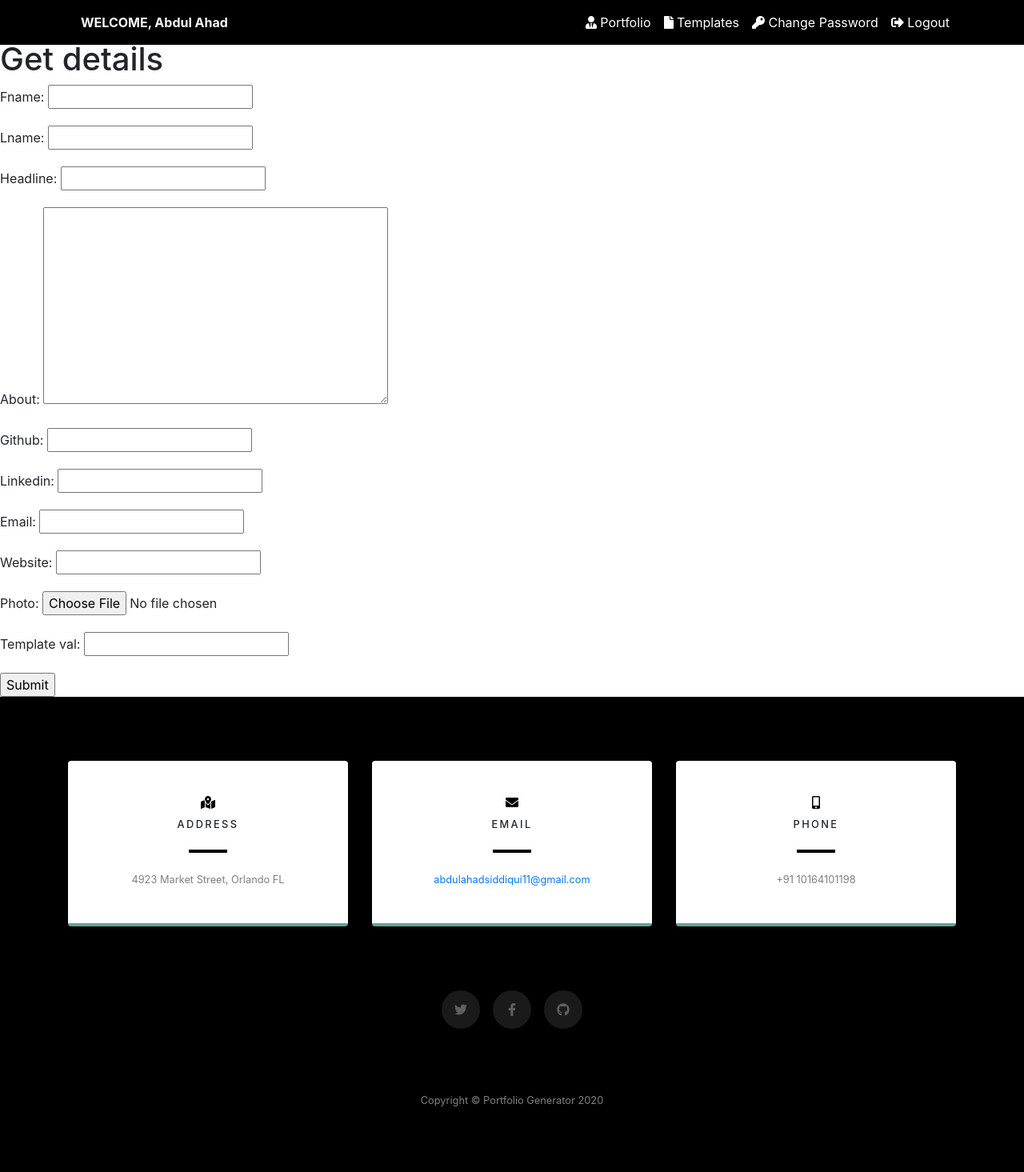
After one commit to AbdulAhadSiddiqui11/Portfolio-Generator, a Django app: page /details/ in a window 1280 px wide. The commit adds this page. Shown: the whole page at 80% size. Run offline with Django 3.2, Linux system fonts and the light colour scheme; a user stored in the database is signed in; some libraries are stand-ins or nearby versions.

Commit message:
Get Details backend part 1

```diff
--- a/auth/urls.py
+++ b/auth/urls.py
@@ -3,7 +3,7 @@ from . import views
 
 urlpatterns = [
     path('', views.index, name = 'auth'),
-    path('signin', views.login, name = 'login'),
+    path('signin', views.signin, name = 'signin'),
     path('signup', views.signup, name = 'signup'),
     path('logout', views.logout, name = 'logout'),
     path('', include('django.contrib.auth.urls'))
--- a/getdetails/models.py
+++ b/getdetails/models.py
@@ -5,6 +5,7 @@ from django.contrib.auth.models import User
 # TODO: Check the date function -> Add present date function
 
 class UserInfo(models.Model):
+
     fname = models.CharField(max_length = 50)
     lname = models.CharField(max_length = 50)
     headline = models.CharField(max_length = 250)
--- a/getdetails/urls.py
+++ b/getdetails/urls.py
@@ -2,5 +2,6 @@ from django.urls import path
 from . import views
 
 urlpatterns = [
-    # path('', views.index, name = 'details'),
+     path('', views.index, name = 'details'),
+     path('addportfolio', views.addUserPortfolio, name = 'add user portfolio')
 ]
--- a/getdetails/views.py
+++ b/getdetails/views.py
@@ -1,3 +1,69 @@
-from django.shortcuts import render
+from django import forms
+from django.shortcuts import render, redirect
+from django.contrib.auth.models import User
+from getdetails.models import UserInfo
+from django.contrib.auth.decorators import login_required
+import json
+
+'''
+
+TODOs
+
+getDetails ->   models -> one to one : user to user info
+                ajax -> more tables
+                templates -> more templates
+                css for get_details
+                testing -> unit and integration
+                broken links check
+                pics and animations
+
+'''
+
+
+class userInfoForm(forms.ModelForm):
+
+    fname = forms.CharField(max_length = 50)
+    lname = forms.CharField(max_length = 50)
+    headline = forms.CharField(max_length = 250)
+    about = forms.Textarea()
+    github = forms.CharField(max_length=150)
+    linkedin = forms.CharField(max_length=150)
+    email = forms.CharField(max_length=150)
+    website = forms.CharField(max_length=150)
+    photo = forms.ImageField()
+    template_val = forms.CharField(max_length=20)
+
+    def __init__(self, user, *args, **kwargs):
+        self.user = user
+        print(self.user)
+        super(userInfoForm, self).__init__(*args, **kwargs)
+
+    class Meta:
+        model = UserInfo
+        fields = ('fname', 'lname', 'headline', 'about', 'github', 'linkedin','email', 'website', 'photo', 'template_val')
+        exclude = ["user"]
+
 
 # Create your views here.
+@login_required
+def index(request):
+    form = userInfoForm(request.user)
+    return render(request, 'details.html', {'form' : form})
+
+
+@login_required
+def addUserPortfolio(request):
+    if request.method == 'POST':
+        form = userInfoForm(request.user, request.POST, request.FILES)
+        #data = json.loads(request.body.decode('utf-8'))
+        #print(data)
+        user_id = request.user.id
+        if form.is_valid() and not UserInfo.objects.filter(user__exact = user_id):
+            stock = form.save(commit = False)
+            stock.user = request.user
+            stock.save()
+            return render(request, 'details.html')
+        else:
+            return redirect('/details')
+    else:
+        return redirect('/details')
--- /dev/null
+++ b/templates/details.html
@@ -0,0 +1,92 @@
+{% extends "base.html" %}
+{% load static %}
+{% block content %}
+
+
+
+
+<nav class="navbar navbar-dark navbar-expand-sm fixed-top" style="background-color: black;">
+    <div class="container">
+        <button class="navbar-toggler" type="button" data-toggle="collapse" data-target="#Navbar">
+            <span class="navbar-toggler-icon"></span>
+        </button>
+        <!-- <a class="navbar-brand mr-auto" href="#"><img src="{% static 'logo.png' %}" width="60px" style="background-color:transparent;"></a> -->
+        <div class="collapse navbar-collapse" id="Navbar">
+            {% if user.is_authenticated %}
+            <span class="text-light font-weight-bold ml-3">WELCOME, {{user.first_name}}</span>
+            {% endif %}
+            <ul class="navbar-nav ml-auto">
+                {% if user.is_authenticated %}
+                <li class="nav-item active"><a class="nav-link" href="../portfolio"><i class="fas fa-user-tie"></i></span> Portfolio</a></li>
+                <li class="nav-item active"><a class="nav-link" href="../templates"><i class="fas fa-file"></i> Templates</a></li>
+                <li class="nav-item active"><a class="nav-link" href="{% url 'password_change' %}"><i class="fas fa-key"></i></span> Change Password</a></li>
+                <li class="nav-item active"><a class="nav-link" href="../auth/logout"><i class="fas fa-sign-out-alt"></i></span> Logout</a></li>
+
+                {% else %}
+                <li class="nav-item active"><a class="nav-link" href="../auth/signin"><i class="fas fa-sign-in-alt"></i></span> Login</a></li>
+                <li class="nav-item active"><a class="nav-link" href="../auth/signup"><i class="fas fa-user-plus"></i> Register</a></li>
+                {% endif %}
+            </ul>
+        </div>
+    </div>
+</nav>
+
+
+
+<h1>Get details</h1>
+{% if post %}
+<h2>"{{Post}}"</h2>
+{% endif %}
+
+<form action='addportfolio' method="POST" enctype="multipart/form-data">
+    {% csrf_token %}
+    {{ form.as_p }}
+    <input type="submit" value="Submit">
+</form>
+
+
+
+  <section class="contact-section bg-black">
+    <div class="container">
+        <div class="row">
+            <div class="col-md-4 mb-3 mb-md-0">
+                <div class="card py-4 h-100">
+                    <div class="card-body text-center">
+                        <i class="fas fa-map-marked-alt text-black mb-2"></i>
+                        <h4 class="text-uppercase m-0">Address</h4>
+                        <hr class="my-4" style="border-color: black;" />
+                        <div class="small text-black-50">4923 Market Street, Orlando FL</div>
+                    </div>
+                </div>
+            </div>
+            <div class="col-md-4 mb-3 mb-md-0">
+                <div class="card py-4 h-100">
+                    <div class="card-body text-center">
+                        <i class="fas fa-envelope text-black mb-2"></i>
+                        <h4 class="text-uppercase m-0">Email</h4>
+                        <hr class="my-4" style="border-color: black;" />
+                        <div class="small text-black-50"><a href="#!">abdulahadsiddiqui11@gmail.com</a></div>
+                    </div>
+                </div>
+            </div>
+            <div class="col-md-4 mb-3 mb-md-0">
+                <div class="card py-4 h-100">
+                    <div class="card-body text-center">
+                        <i class="fas fa-mobile-alt text-black mb-2"></i>
+                        <h4 class="text-uppercase m-0">Phone</h4>
+                        <hr class="my-4" style="border-color: black;"/>
+                        <div class="small text-black-50">+91 10164101198</div>
+                    </div>
+                </div>
+            </div>
+        </div>
+        <div class="social d-flex justify-content-center">
+            <a class="mx-2" href="#!"><i class="fab fa-twitter"></i></a>
+            <a class="mx-2" href="#!"><i class="fab fa-facebook-f"></i></a>
+            <a class="mx-2" href="#!"><i class="fab fa-github"></i></a>
+        </div>
+    </div>
+</section>
+<!-- Footer-->
+<footer class="footer bg-black small text-center text-white-50"><div class="container">Copyright © Portfolio Generator 2020</div></footer>
+{% endblock %}
--- a/templates/signup.html
+++ b/templates/signup.html
@@ -64,7 +64,7 @@
             {% if messages %}
             <div class="alert alert-danger" role="alert">
                 {% for message in messages %}
-                <p> {{message}}</p>
+                <p class="text-center"> {{message}}</p>
                 {% endfor %}
             </div>
             {% endif %}
```
Also changed, not shown: auth/views.py (+25 -2 lines), generator/views.py (+3 -4 lines), templates/signin.html (+8 -0 lines), db.sqlite3, getdetails/migrations/0005_auto_20200907_2146.py (added).
